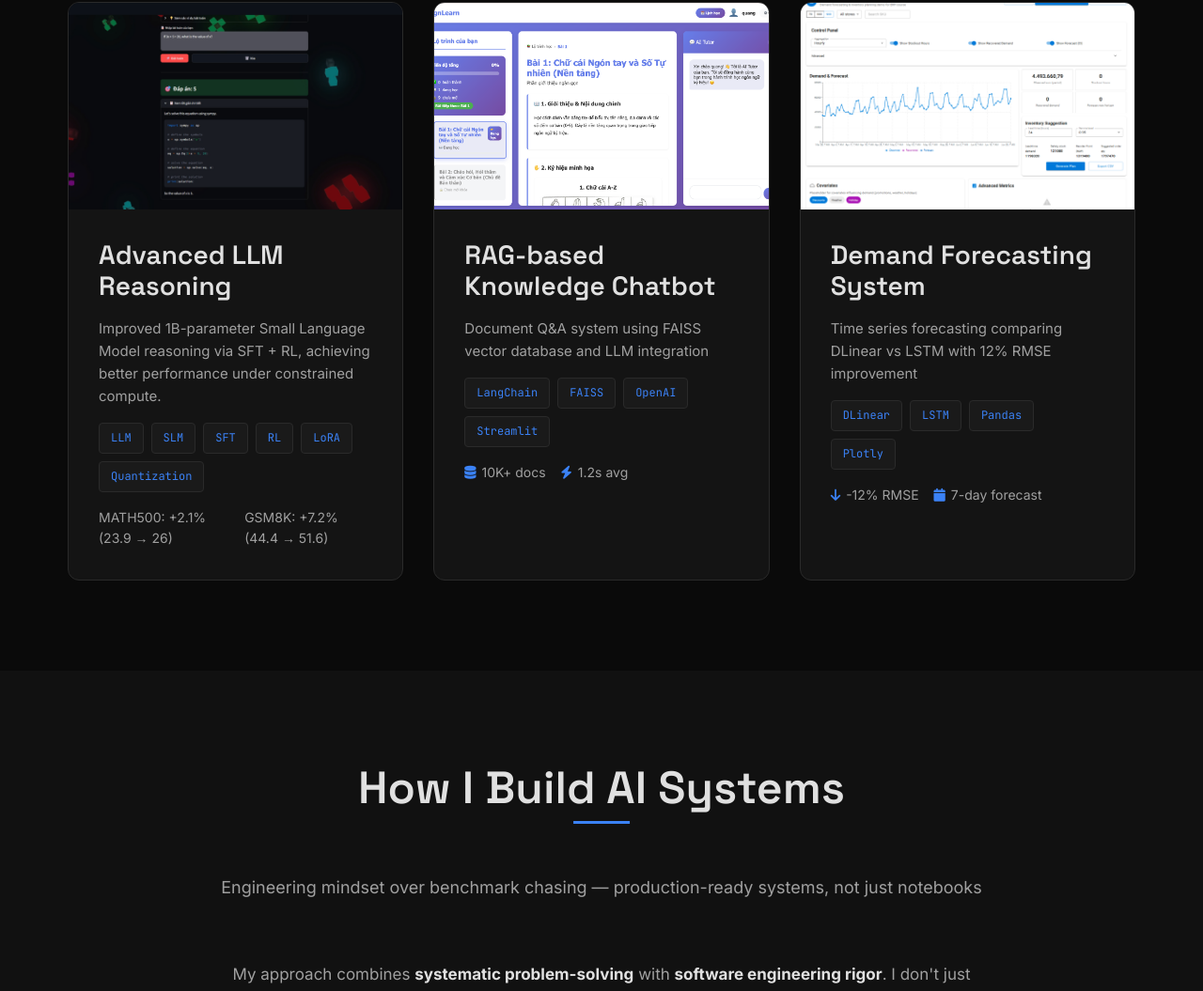
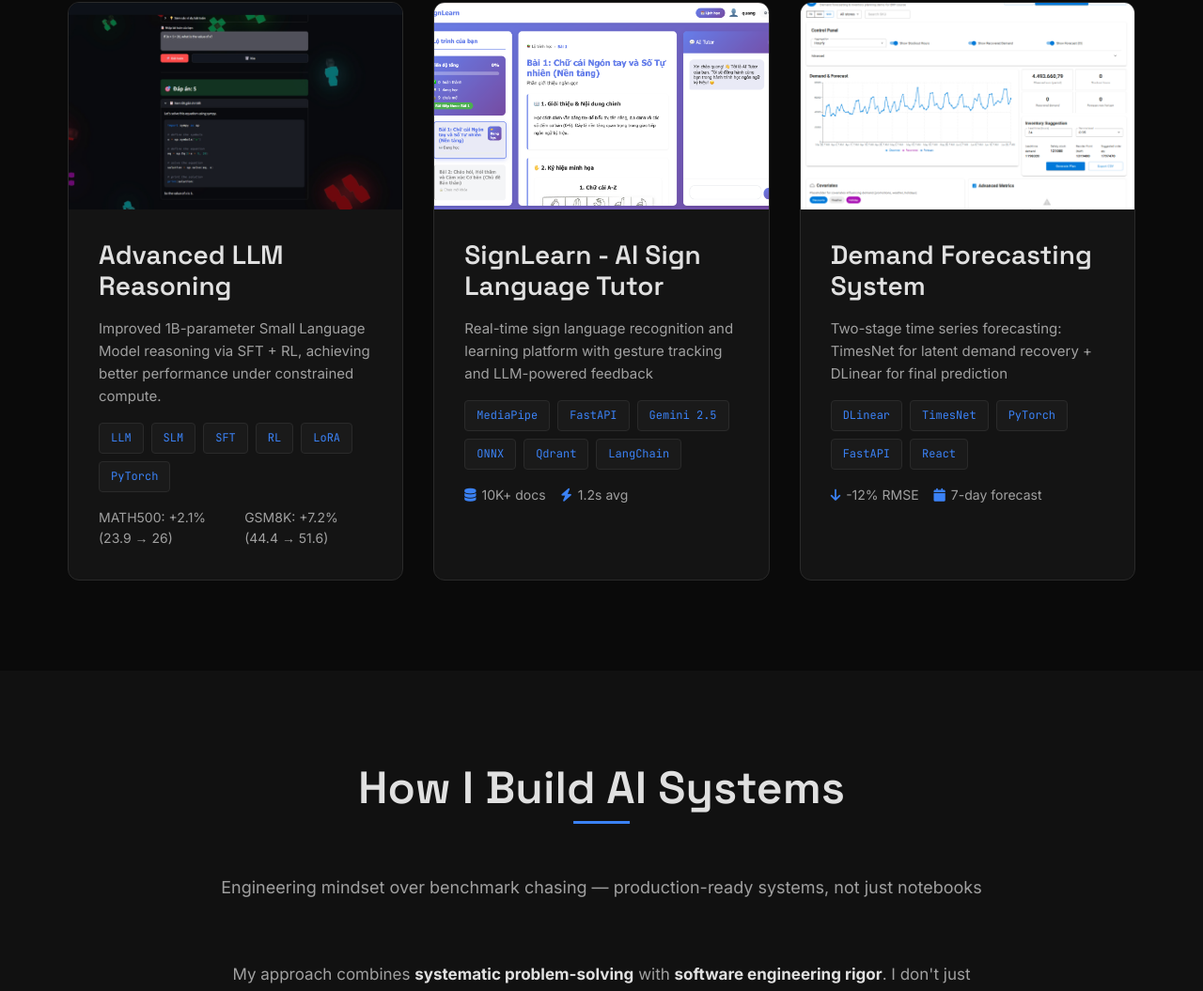
Before and after one commit to minquan-alt/minquan-alt.github.io, a plain HTML site: page index.html in a window 1280 px wide. Shown: the part 1653-2708 px from the top of the page at 94% size. Drawn offline with Linux system fonts and the light colour scheme.

Commit message:
Update project card tags and descriptions to match project-data.js

```diff
--- a/index.html
+++ b/index.html
@@ -146,7 +146,7 @@
                             <span class="tag">SFT</span>
                             <span class="tag">RL</span>
                             <span class="tag">LoRA</span>
-                            <span class="tag">Quantization</span>
+                            <span class="tag">PyTorch</span>
                         </div>
                         <div class="project-metrics">
                             <span>MATH500: +2.1% (23.9 → 26)</span>
@@ -164,13 +164,15 @@
                         </div>
                     </div>
                     <div class="project-content">
-                        <h3>RAG-based Knowledge Chatbot</h3>
-                        <p>Document Q&A system using FAISS vector database and LLM integration</p>
+                        <h3>SignLearn - AI Sign Language Tutor</h3>
+                        <p>Real-time sign language recognition and learning platform with gesture tracking and LLM-powered feedback</p>
                         <div class="project-tags">
+                            <span class="tag">MediaPipe</span>
+                            <span class="tag">FastAPI</span>
+                            <span class="tag">Gemini 2.5</span>
+                            <span class="tag">ONNX</span>
+                            <span class="tag">Qdrant</span>
                             <span class="tag">LangChain</span>
-                            <span class="tag">FAISS</span>
-                            <span class="tag">OpenAI</span>
-                            <span class="tag">Streamlit</span>
                         </div>
                         <div class="project-metrics">
                             <span><i class="fas fa-database"></i> 10K+ docs</span>
@@ -189,12 +191,13 @@
                     </div>
                     <div class="project-content">
                         <h3>Demand Forecasting System</h3>
-                        <p>Time series forecasting comparing DLinear vs LSTM with 12% RMSE improvement</p>
+                        <p>Two-stage time series forecasting: TimesNet for latent demand recovery + DLinear for final prediction</p>
                         <div class="project-tags">
                             <span class="tag">DLinear</span>
-                            <span class="tag">LSTM</span>
-                            <span class="tag">Pandas</span>
-                            <span class="tag">Plotly</span>
+                            <span class="tag">TimesNet</span>
+                            <span class="tag">PyTorch</span>
+                            <span class="tag">FastAPI</span>
+                            <span class="tag">React</span>
                         </div>
                         <div class="project-metrics">
                             <span><i class="fas fa-arrow-down"></i> -12% RMSE</span>
```
